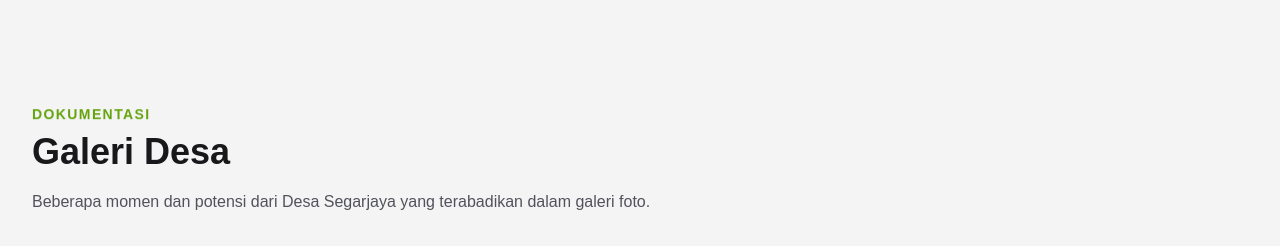
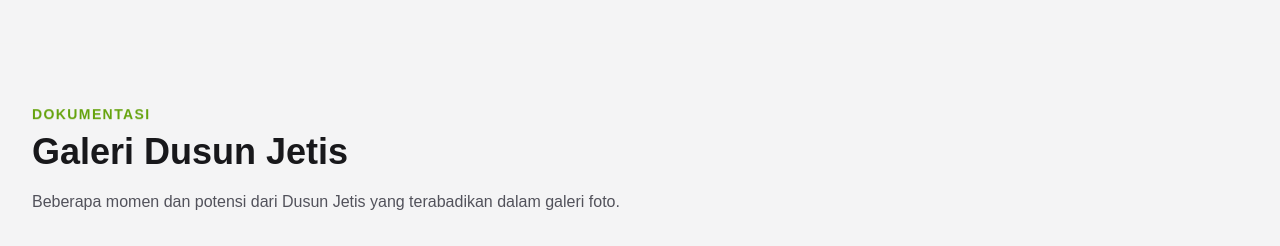
Before and after one commit to DikryRamdani/dusun-jetis, a React (Vite) app: page / in a window 1280 px wide. Shown: the part 2360-2606 px from the top of the page. Built offline with nearby package versions, Linux system fonts and the light colour scheme.

Commit message:
feat: add GaleriSection component to display village image gallery carousel

```diff
--- a/src/components/HomepageSection/GaleriSection.tsx
+++ b/src/components/HomepageSection/GaleriSection.tsx
@@ -4,7 +4,6 @@ import ImageCarousel from "../ImageCarousel";
 export default function GaleriSection() {
   const galleries = [
     { src: "/Image/Bengkel Andong Pak Hono_/DSC03541.JPG", alt: "Galeri Dusun Jetis 1" },
-    { src: "/Image/Pak Dukuh dan peta_/Peta Dusun (35 x 80 cm).png", alt: "Galeri Dusun Jetis 2" },
     { src: "/Image/Sentra Bibit Jamur/IMG_8471.jpg", alt: "Galeri Dusun Jetis 3" },
     { src: "/Image/Penggilingan Padi/DSC03556.JPG", alt: "Galeri Dusun Jetis 4" },
     { src: "/Image/Bengkel Andong Pandawa Lima_/DSC03564.JPG", alt: "Galeri Dusun Jetis 5" },
@@ -21,8 +20,8 @@ export default function GaleriSection() {
       <div className="max-w-7xl mx-auto px-4 sm:px-6 lg:px-8 py-16 w-full">
         <SectionHeader
           label="Dokumentasi"
-          title="Galeri Desa"
-          description="Beberapa momen dan potensi dari Desa Segarjaya yang terabadikan dalam galeri foto."
+          title="Galeri Dusun Jetis"
+          description="Beberapa momen dan potensi dari Dusun Jetis yang terabadikan dalam galeri foto."
         />
         <div className="mt-8">
           <ImageCarousel images={galleries} autoScrollInterval={5000} />
```
